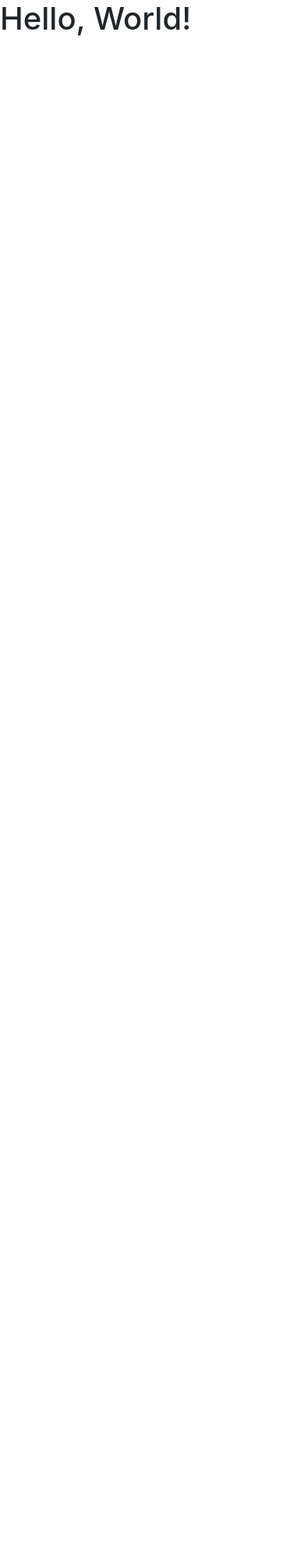
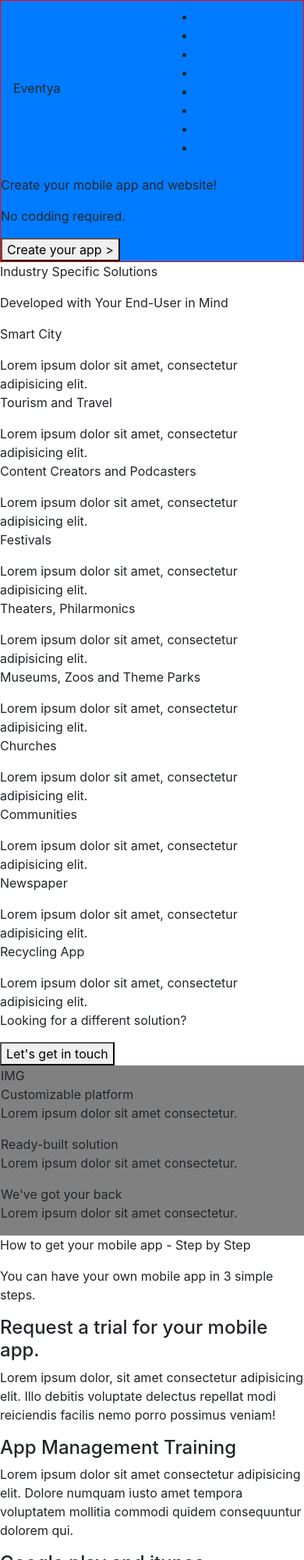
Before and after one commit to mihai-gabriel1/Bootstrap-Landing-Page, a website: page index.html in a window 390 px wide. Shown: the top 2000 px of the page at 78% size. Before the commit the page ends 844 px from the top, so only its background shows below. Drawn offline with nearby package versions, Linux system fonts and the light colour scheme.

Commit message:
Most part of the home page has been sketched up; needs to be finished and styled.

```diff
--- a/index.html
+++ b/index.html
@@ -2,7 +2,6 @@
 <html lang="en">
   <head>
     <title>Bootstrap Landing Page</title>
-    <!-- Required meta tags -->
     <meta charset="utf-8" />
     <meta
       name="viewport"
@@ -19,9 +18,173 @@
     />
   </head>
   <body>
-    <h1 class="heading">Hello, World!</h1>
-    <!-- Optional JavaScript -->
-    <!-- jQuery first, then Popper.js, then Bootstrap JS -->
+    <div class="main-header bg-primary">
+      <div class="navbar">
+        <div class="logo">Eventya</div>
+
+        <div class="navigation-buttons">
+          <ul>
+            <li><a href="#">Home</a></li>
+            <li><a href="#">Features</a></li>
+            <li><a href="#">Solutions</a></li>
+            <li><a href="#">Portofolio</a></li>
+            <li><a href="#">Updates</a></li>
+            <li><a href="#">FAQ</a></li>
+            <li><a href="#">Blog</a></li>
+            <li><a href="#">Create your app</a></li>
+          </ul>
+        </div>
+      </div>
+
+      <div class="header-statement">
+        <p>Create your mobile app and website!</p>
+        <p>No codding required.</p>
+      </div>
+
+      <button class="create-app">Create your app ></button>
+      <a class="app-steps" href="#">See the steps</a>
+    </div>
+
+    <div class="solutions-section">
+      <div class="solutions-headers">
+        <p>Industry Specific Solutions</p>
+        <p>Developed with Your End-User in Mind</p>
+      </div>
+
+      <div class="app-destinations">
+        <div class="smart-city">
+          <p>Smart City</p>
+          Lorem ipsum dolor sit amet, consectetur adipisicing elit.
+        </div>
+        <div class="tourism">
+          <p>Tourism and Travel</p>
+          Lorem ipsum dolor sit amet, consectetur adipisicing elit.
+        </div>
+        <div class="content-creators">
+          <p>Content Creators and Podcasters</p>
+          Lorem ipsum dolor sit amet, consectetur adipisicing elit.
+        </div>
+        <div class="festivals">
+          <p>Festivals</p>
+          Lorem ipsum dolor sit amet, consectetur adipisicing elit.
+        </div>
+        <div class="threaters">
+          <p>Theaters, Philarmonics</p>
+          Lorem ipsum dolor sit amet, consectetur adipisicing elit.
+        </div>
+        <div class="museums">
+          <p>Museums, Zoos and Theme Parks</p>
+          Lorem ipsum dolor sit amet, consectetur adipisicing elit.
+        </div>
+        <div class="church">
+          <p>Churches</p>
+          Lorem ipsum dolor sit amet, consectetur adipisicing elit.
+        </div>
+        <div class="communities">
+          <p>Communities</p>
+          Lorem ipsum dolor sit amet, consectetur adipisicing elit.
+        </div>
+        <div class="news">
+          <p>Newspaper</p>
+          Lorem ipsum dolor sit amet, consectetur adipisicing elit.
+        </div>
+        <div class="eco">
+          <p>Recycling App</p>
+          Lorem ipsum dolor sit amet, consectetur adipisicing elit.
+        </div>
+      </div>
+
+      <p class="different-solution">Looking for a different solution?</p>
+      <button class="get-in-touch">Let's get in touch</button>
+    </div>
+
+    <div class="app-assets">
+      <div class="app-logo">IMG</div>
+      <div class="app-statements">
+        <div class="custom">
+          Customizable platform
+          <p>Lorem ipsum dolor sit amet consectetur.</p>
+        </div>
+        <div class="built-in">
+          Ready-built solution
+          <p>Lorem ipsum dolor sit amet consectetur.</p>
+        </div>
+        <div class="support">
+          We've got your back
+          <p>Lorem ipsum dolor sit amet consectetur.</p>
+        </div>
+      </div>
+    </div>
+
+    <div class="app-getting-steps">
+      <p>How to get your mobile app - Step by Step</p>
+      <p>You can have your own mobile app in 3 simple steps.</p>
+
+      <div class="request-app">
+        <h4 class="app-steps-header">Request a trial for your mobile app.</h4>
+        <p>
+          Lorem ipsum dolor, sit amet consectetur adipisicing elit. Illo debitis
+          voluptate delectus repellat modi reiciendis facilis nemo porro
+          possimus veniam!
+        </p>
+      </div>
+      <div class="manage-app">
+        <h4 class="app-steps-header">App Management Training</h4>
+        <p>
+          Lorem ipsum dolor sit amet consectetur adipisicing elit. Dolore
+          numquam iusto amet tempora voluptatem mollitia commodi quidem
+          consequuntur dolorem qui.
+        </p>
+      </div>
+      <div class="app-store-submission">
+        <h4 class="app-steps-header">Google play and itunes Submission</h4>
+        <p>
+          Lorem ipsum, dolor sit amet consectetur adipisicing elit. Delectus
+          asperiores velit quo dignissimos consequatur, labore vero doloribus
+          unde aut voluptate!
+        </p>
+      </div>
+    </div>
+
+    <div class="app-resources">
+      <h4 class="app-resources-header">Explore our marketing resources</h4>
+
+      <div class="digital-design">Digital Design</div>
+      <div class="digital-design">Digital Design</div>
+      <div class="digital-design">Digital Design</div>
+      <button class="read-more">Read more</button>
+
+      <h4 class="stay-updated">
+        Want to stay up to date with our news, ideas and updates?
+      </h4>
+      <button class="resources-newsletteer">
+        Subscribe to our newsletter.
+      </button>
+    </div>
+
+    <div class="app-stats bg-primary">
+      <div class="clients">
+        <div class="clients-logo"><p>Logo</p></div>
+        <p>happy clients</p>
+        <p>370</p>
+      </div>
+      <div class="downloads">
+        <div class="downloads-logo"><p>Logo</p></div>
+        <p>Download</p>
+        <p>208</p>
+      </div>
+      <div class="users">
+        <div class="users-logo"><p>Logo</p></div>
+        <p>Happy users</p>
+        <p>450</p>
+      </div>
+      <div class="expe">
+        <div class="expe-logo"><p>Logo</p></div>
+        <p>Years of expe</p>
+        <p>500</p>
+      </div>
+    </div>
+    <!-- jquerry, popper js. -->
     <script
       src="https://code.jquery.com/jquery-3.3.1.slim.min.js"
       integrity="sha384-q8i/X+965DzO0rT7abK41JStQIAqVgRVzpbzo5smXKp4YfRvH+8abtTE1Pi6jizo"
--- a/style.css
+++ b/style.css
@@ -0,0 +1,16 @@
+.main-header {
+  border: 1px solid red;
+}
+
+.app-assets {
+  border: 1px solid grey;
+}
+
+.app-resources,
+.app-assets {
+  background-color: grey;
+}
+
+.app-stats {
+  color: white;
+}
```
